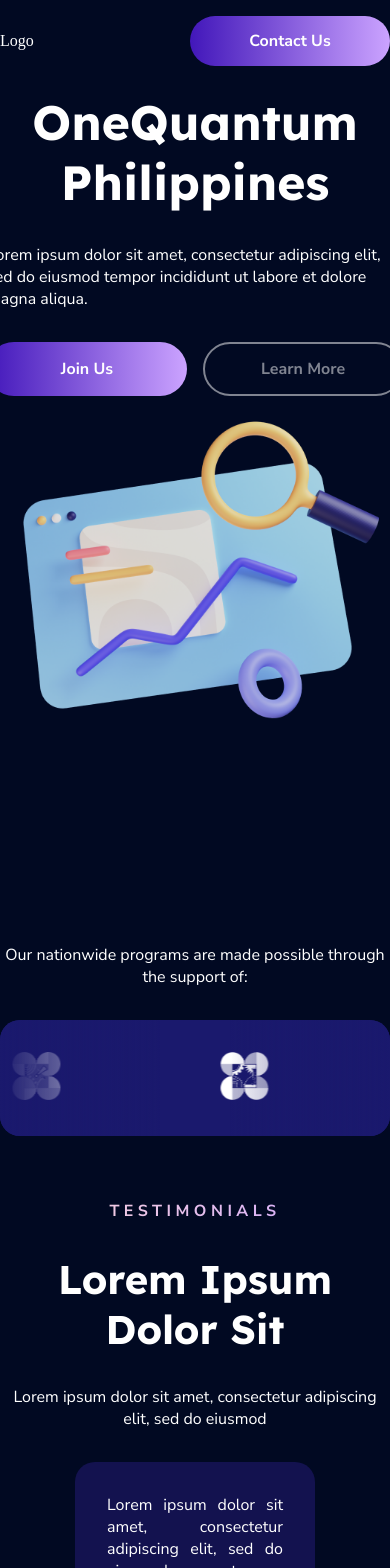
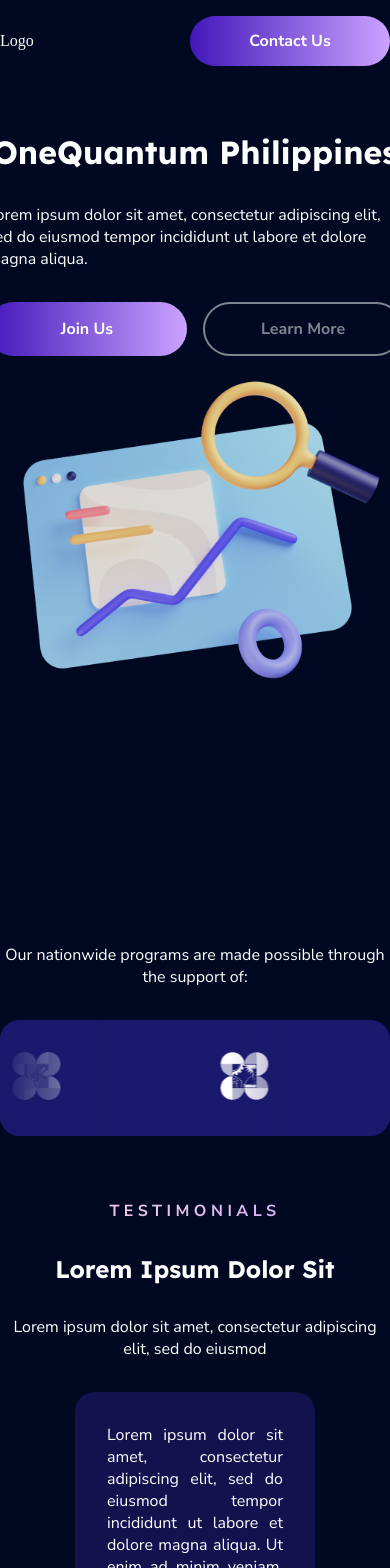
Before and after one commit to OQPH-Web-Projects/OQPH-Main-Website, a React (Create React App) app: page / in a window 390 px wide. Shown: the top 1568 px of the page. Built offline with nearby package versions, Linux system fonts and the light colour scheme.

Commit message:
feat: mobile media query

```diff
--- a/src/pages/global.css
+++ b/src/pages/global.css
@@ -24,19 +24,31 @@
 }
 
 h1 {
-    font: 700 3rem "Lexend", sans-serif;
+    font: 700 2rem "Lexend", sans-serif;
+    @media (min-width: 768px) { /* Tablet and Desktop */
+        font: 700 3rem "Lexend", sans-serif;
+    }
 }
 
 h2 {
-    font: 700 2.5rem "Lexend", sans-serif;
+    font: 700 1.5rem "Lexend", sans-serif;
+    @media (min-width: 768px) { /* Tablet and Desktop */
+        font-size: 2.5rem;
+    }
 }
 
 h3 {
-    font: 700 2rem "Lexend", sans-serif;
+    font: 700 1.125rem "Lexend", sans-serif;
+    @media (min-width: 768px) { /* Tablet and Desktop */
+        font-size: 2rem;
+    }
 }
 
 h4 {
-    font: 700 1.5rem "Lexend", sans-serif;
+    font: 700 0.875rem "Lexend", sans-serif;
+    @media (min-width: 768px) { /* Tablet and Desktop */
+        font-size: 1.5rem;
+    }
 }
 
 p {
```
